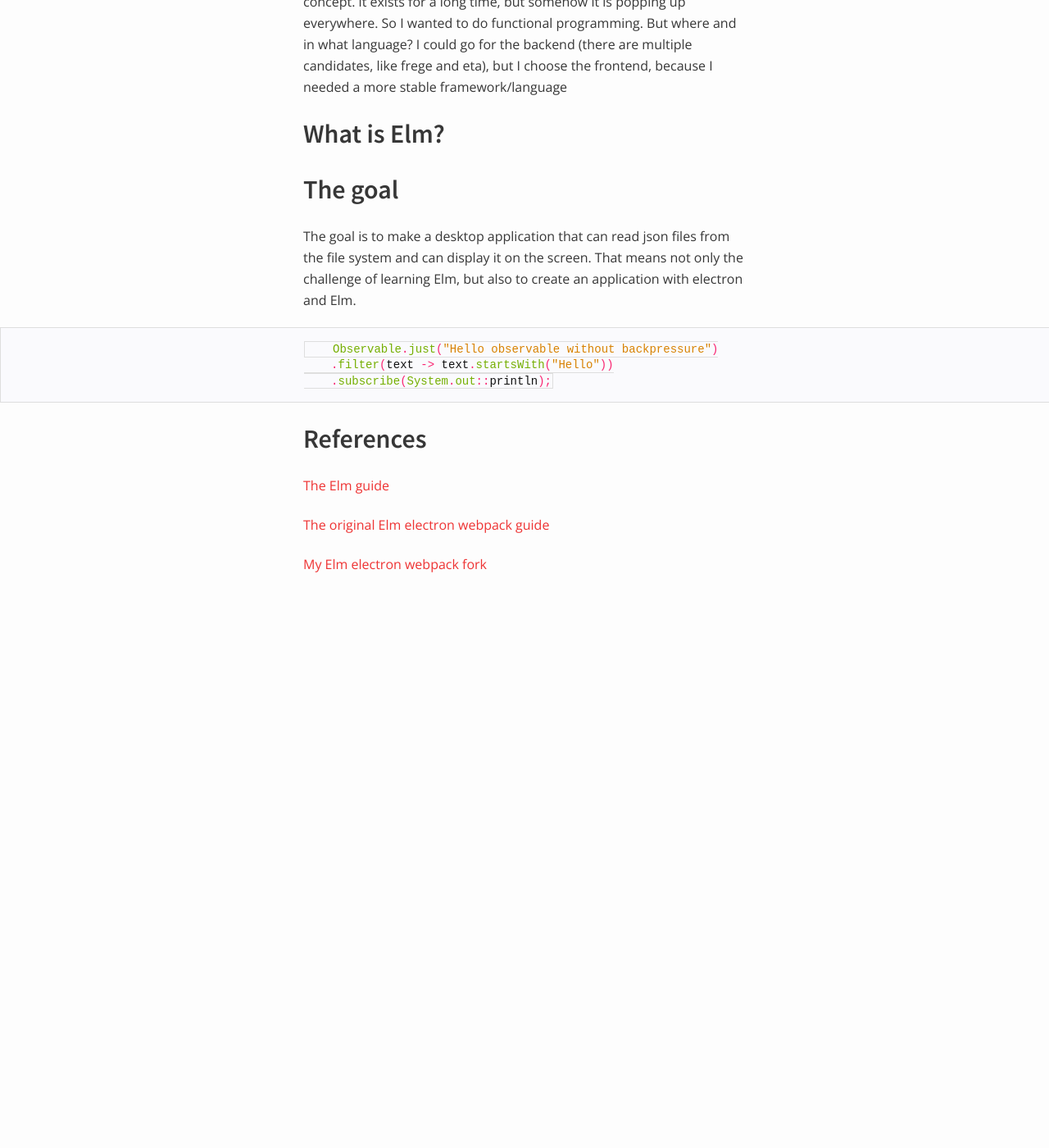
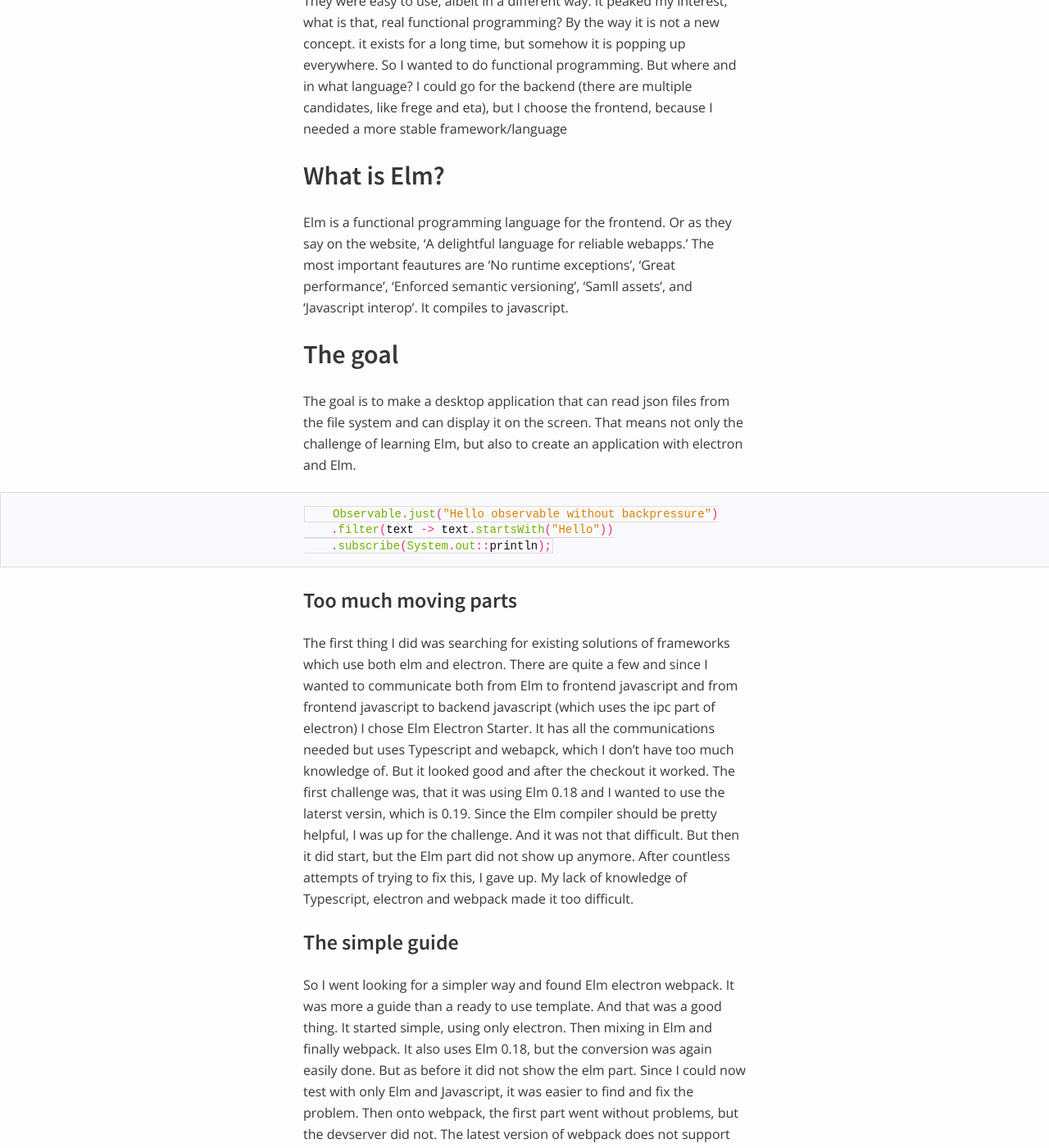
Before and after one commit to tikal86/tikal86.github.io, a Jekyll site: the page built from _posts/2020-11-14-starting-with-elm.md, in a window 1280 px wide and 1400 px high, scrolled down 752 px. Shown: the whole window at 82% size. Built offline with Jekyll 4.4.1, drawn with Linux system fonts in a browser that asks for light colours; before the commit the page ends 1515 px from its top, so only the background shows below that; some of the changed text lies outside the part shown.

Commit message:
Starting elm blog, part 1

```diff
--- a/_posts/2020-11-14-starting-with-elm.md
+++ b/_posts/2020-11-14-starting-with-elm.md
@@ -6,7 +6,7 @@ categories: [elm]
 tags: [functional, programming, elm]
 ---
 
-
+# Programming with Elm
 This is a blog series about functional programming with Elm.
 
 
@@ -17,7 +17,7 @@ I am a software engineer for a long time and have been programming in an Object
 Lots of these new frameworks and libraries were about functional programming. Even Java received functional programming features. They were easy to use, albeit in a different way. It peaked my interest, what is that, real functional programming? By the way it is not a new concept. it exists for a long time, but somehow it is popping up everywhere. So I wanted to do functional programming. But where and in what language? I could go for the backend (there are multiple candidates, like frege and eta), but I choose the frontend, because I needed a more stable framework/language
 
 ## What is Elm?
-
+Elm is a functional programming language for the frontend. Or as they say on the website, 'A delightful language for reliable webapps.' The most important feautures are 'No runtime exceptions', 'Great performance', 'Enforced semantic versioning', 'Samll assets', and 'Javascript interop'. It compiles to javascript.
 
 ## The goal
 The goal is to make a desktop application that can read json files from the file system and can display it on the screen. That means not only the challenge of learning Elm, but also to create an application with electron and Elm.
@@ -28,10 +28,28 @@ The goal is to make a desktop application that can read json files from the file
     .subscribe(System.out::println);
 {% endhighlight %}
 
+### Too much moving parts
+The first thing I did was searching for existing solutions of frameworks which use both elm and electron. There are quite a few and since I wanted to communicate both from Elm to frontend javascript and from frontend javascript to backend javascript (which uses the ipc part of electron) I chose Elm Electron Starter. It has all the communications needed but uses Typescript and webapck, which I don't have too much knowledge of. But it looked good and after the checkout it worked. The first challenge was, that it was using Elm 0.18 and I wanted to use the laterst versin, which is 0.19. Since the Elm compiler should be pretty helpful, I was up for the challenge. And it was not that difficult. But then it did start, but the Elm part did not show up anymore. After countless attempts of trying to fix this, I gave up. My lack of knowledge of Typescript, electron and webpack made it too difficult.
+
+
+### The simple guide
+So I went looking for a simpler way and found Elm electron webpack. It was more a guide than a ready to use template. And that was a good thing. It started simple, using only electron. Then mixing in Elm and finally webpack. It also uses Elm 0.18, but the conversion was again easily done. But as before it did not show the elm part. Since I could now test with only Elm and Javascript, it was easier to find and fix the problem. Then onto webpack, the first part went without problems, but the devserver did not. The latest version of webpack does not support the old dev server. I tried 'webpack serve' that did start without problems, but electron was never started and the files were not served to localhost. So even if electron was started, no Elm screen was shown.
+
+### Talking with javascript
+The Elm electron webpack guide does not show how to let Elm talk with javascrtipt, so the official elm guide was used. There is a example how to connect elm to javascript with ports. it is not that complicated and it worked pretty soon.
+
+### Talking with the backend
+
+## The conclusion
+I am glad that in the end I got it working with Elm 0.19 and electron. The guide helped me a lot to understand all the moving parts.
 
 ## References
 
+[Elm](https://elm-lang.org/)
+
 [The Elm guide](https://guide.elm-lang.org/)
+
+[Elm Electron Starter](https://github.com/dillonkearns/elm-electron-starter)
 
 [The original Elm electron webpack guide](https://github.com/johnomarkid/elm-electron-webpack)
 
```
